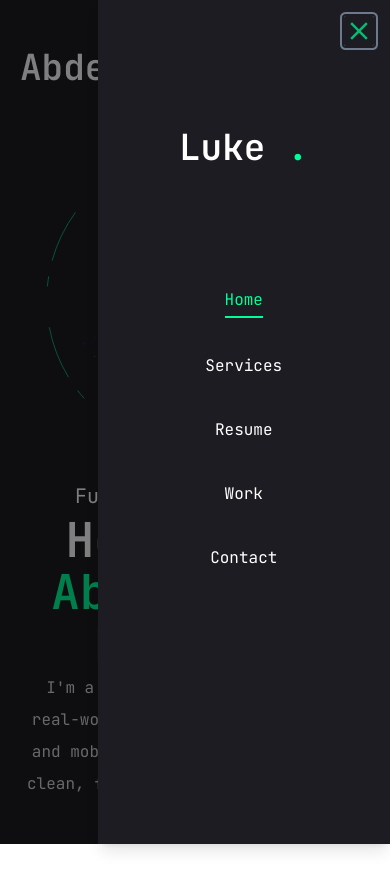
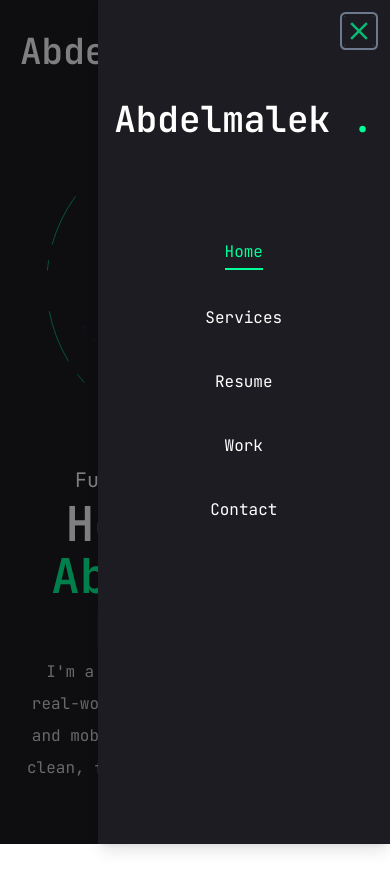
Before and after one commit to maliko18/anourine-portfolio, a Next.js app: page / in a window 390 px wide. Both pictures are taken after a click on the button 354 px from the left and 48 px from the top of the page. Shown: the top 890 px of the page. Built offline with nearby package versions, Linux system fonts and the light colour scheme.

Commit message:
some header's styles modification - version 1.4.1

```diff
--- a/components/Header.jsx
+++ b/components/Header.jsx
@@ -9,7 +9,7 @@ const Header = () => {
       <div className="container mx-auto flex justify-between item-center">
         {/* {logo} */}
         <Link href="/">
-          <h3 className="text-4xl mt-4 font-semibold">
+          <h3 className="text-4xl xl:mt-4 font-semibold">
             Abdelmalek <span className="text-accent">.</span>
           </h3>
         </Link>
--- a/components/MobileNav.jsx
+++ b/components/MobileNav.jsx
@@ -37,10 +37,10 @@ const MobileNav = () => {
       </SheetTrigger>
       <SheetContent className="flex flex-col">
         {/* logo */}
-        <div className="mt-32 mb-25 text-center text-2xl">
+        <div className="mt-25 mb-20 text-center text-2xl">
           <Link href="/">
             <h1 className="text-4xl font-semibold ">
-              Luke <span className="text-accent">.</span>
+              Abdelmalek <span className="text-accent">.</span>
             </h1>
           </Link>
         </div>
```
